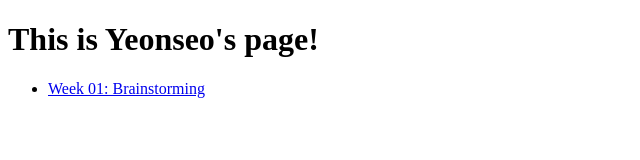
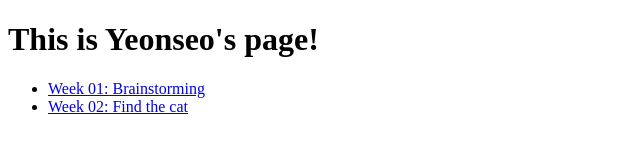
Before and after one commit to 11384antont/net-art-0101, a plain HTML site: page index.html in a window 1280 px wide. Shown: the whole page, without its empty margins (0-640 px from the left). Drawn offline with Linux system fonts and the light colour scheme.

Commit message:
added link to hw

```diff
--- a/index.html
+++ b/index.html
@@ -12,6 +12,7 @@
         <h1>This is Yeonseo's page!</h1>
         <ul>
             <li><a href="./week-1/index.html">Week 01: Brainstorming</a></li>
+            <li><a href="./week-2/index.html">Week 02: Find the cat</a></li>
         </ul>
     </main>
 </body>
```
